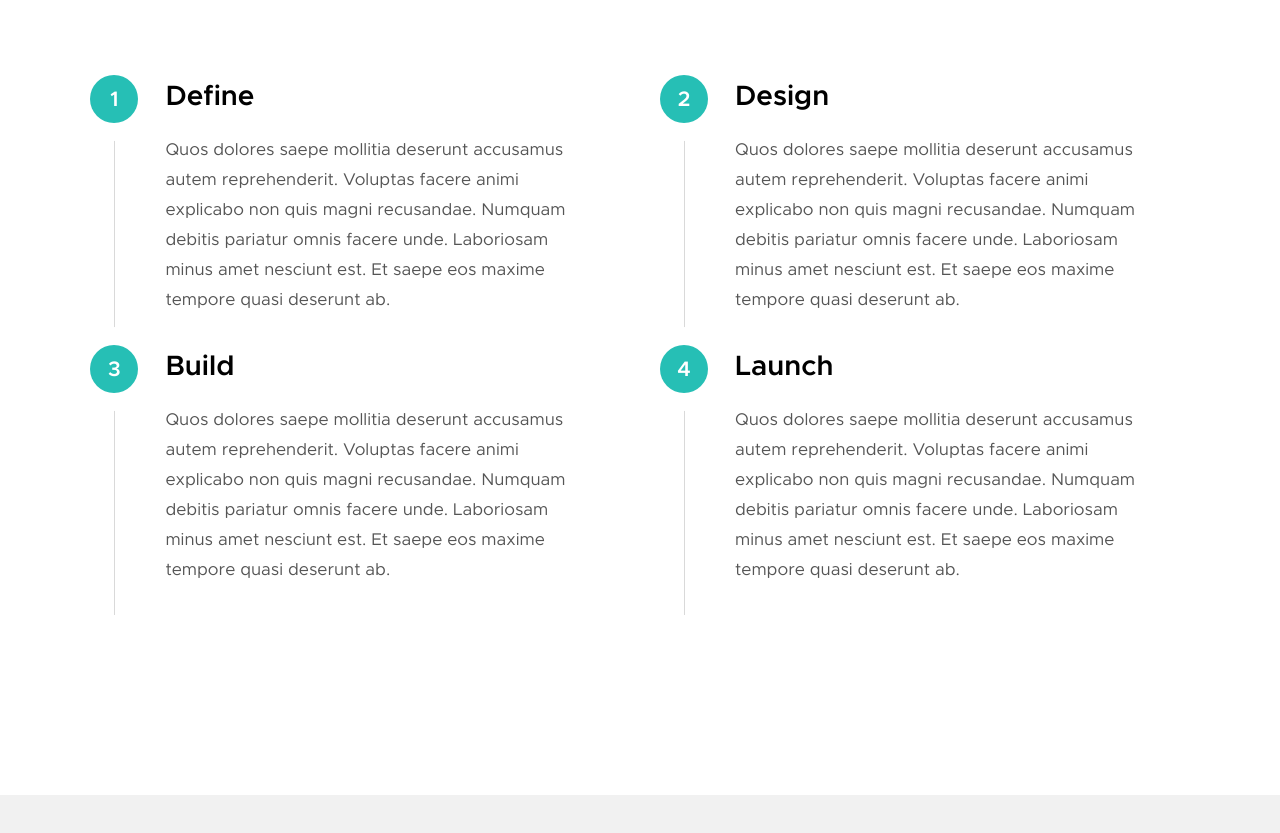
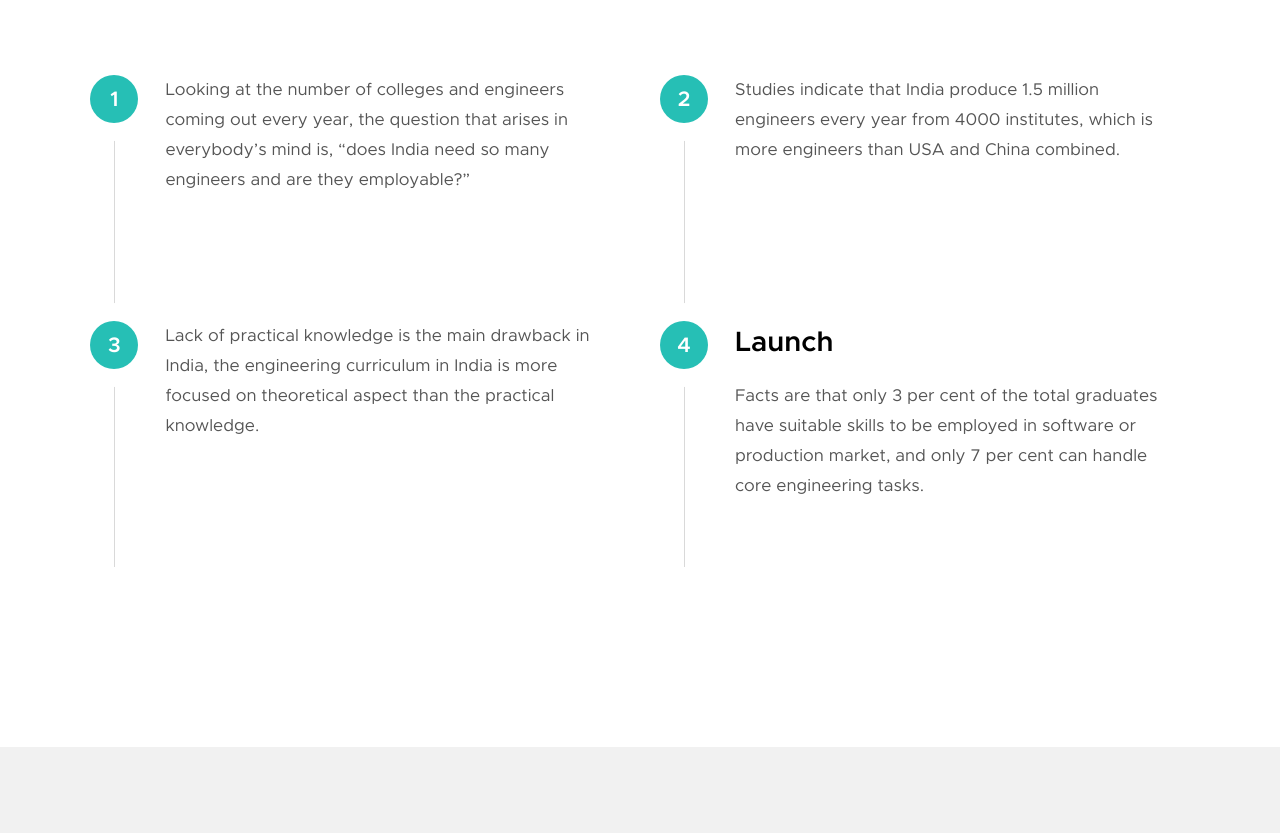
Before and after one commit to sharan12/sharan12.github.io, a plain HTML site: page index.html in a window 1280 px wide. Shown: the part 1574-2407 px from the top of the page. Drawn offline with Linux system fonts and the light colour scheme; files whose address does not match are found by name.

Commit message:
Update index.html
1.4

```diff
--- a/index.html
+++ b/index.html
@@ -169,31 +169,28 @@
 
                 <div class="col-block process__col" data-item="1" data-aos="fade-up">
                     <div class="process__text">
-                        <h4>Define</h4>
+
 
                         <p>
-                        Quos dolores saepe mollitia deserunt accusamus autem reprehenderit. Voluptas facere animi explicabo non quis magni recusandae.
-                        Numquam debitis pariatur omnis facere unde. Laboriosam minus amet nesciunt est. Et saepe eos maxime tempore quasi deserunt ab.
+                        Looking at the number of colleges and engineers coming out every year, the question that arises in everybody’s mind is, “does India need so many engineers and are they employable?”
                         </p>
                     </div>
                 </div>
                 <div class="col-block process__col" data-item="2" data-aos="fade-up">
                     <div class="process__text">
-                        <h4>Design</h4>
+
 
                         <p>
-                        Quos dolores saepe mollitia deserunt accusamus autem reprehenderit. Voluptas facere animi explicabo non quis magni recusandae.
-                        Numquam debitis pariatur omnis facere unde. Laboriosam minus amet nesciunt est. Et saepe eos maxime tempore quasi deserunt ab.
+                        Studies indicate that India produce 1.5 million engineers every year from 4000 institutes, which is more engineers than USA and China combined.
                         </p>
                     </div>
                 </div>
                 <div class="col-block process__col" data-item="3" data-aos="fade-up">
                     <div class="process__text">
-                        <h4>Build</h4>
+
 
                         <p>
-                        Quos dolores saepe mollitia deserunt accusamus autem reprehenderit. Voluptas facere animi explicabo non quis magni recusandae.
-                        Numquam debitis pariatur omnis facere unde. Laboriosam minus amet nesciunt est. Et saepe eos maxime tempore quasi deserunt ab.
+                        Lack of practical knowledge is the main drawback in India, the engineering curriculum in India is more focused on theoretical aspect than the practical knowledge.
                         </p>
                     </div>
                 </div>
@@ -202,8 +199,7 @@
                         <h4>Launch</h4>
 
                         <p>
-                        Quos dolores saepe mollitia deserunt accusamus autem reprehenderit. Voluptas facere animi explicabo non quis magni recusandae.
-                        Numquam debitis pariatur omnis facere unde. Laboriosam minus amet nesciunt est. Et saepe eos maxime tempore quasi deserunt ab.
+                        Facts are that only 3 per cent of the total graduates have suitable skills to be employed in software or production market, and only 7 per cent can handle core engineering tasks.
                         </p>
                     </div>
                 </div>
```
